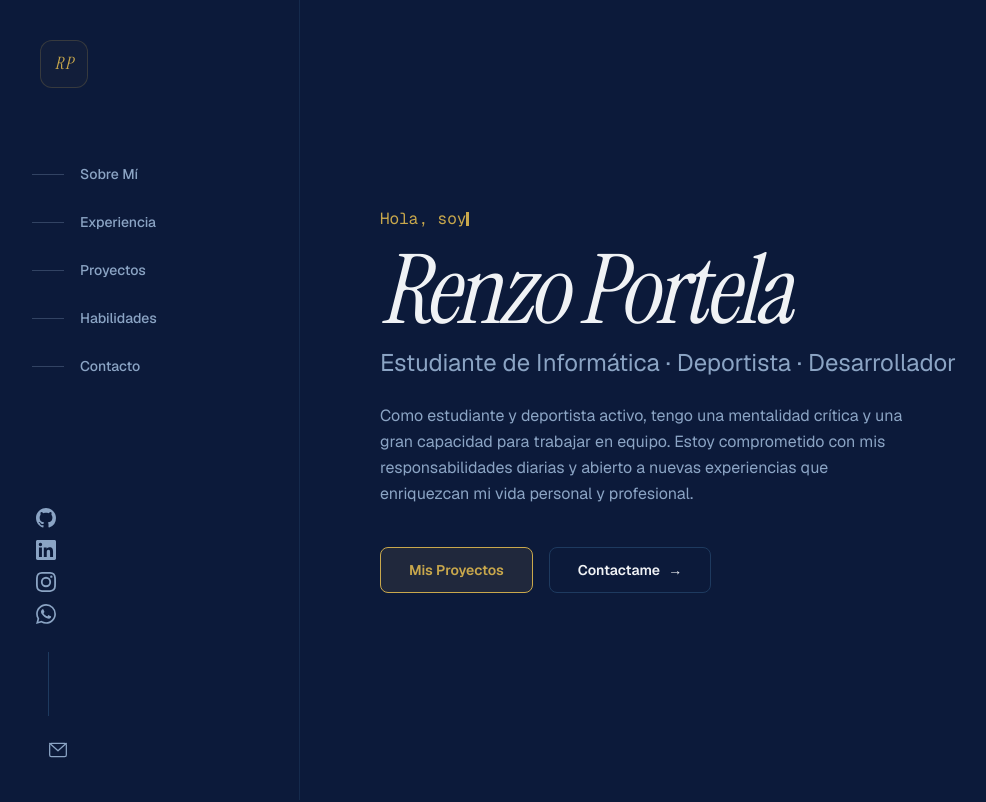
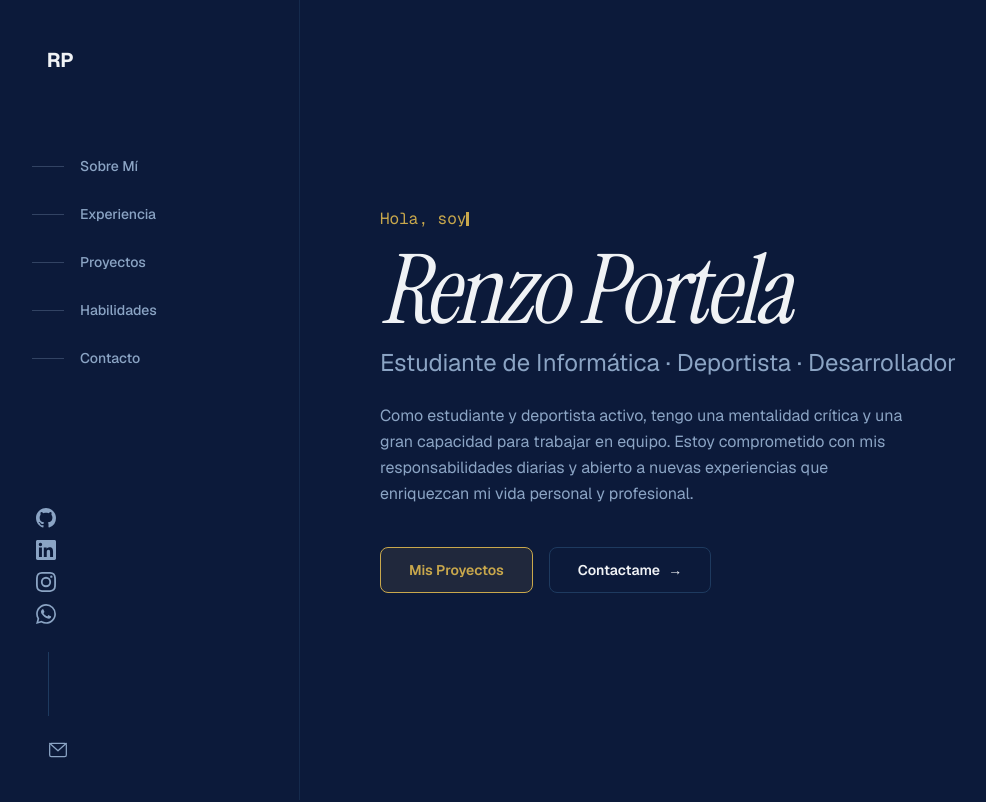
Before and after one commit to renzo23rc/portfolioRP, a Next.js app: page / in a window 1280 px wide. Shown: the top 802 px of the page, without its empty margins (0-986 px from the left). Built offline with nearby package versions, Linux system fonts and the light colour scheme.

Commit message:
refactor: simplify brand logo to bare initials without container

```diff
--- a/src/components/brand-logo.tsx
+++ b/src/components/brand-logo.tsx
@@ -8,43 +8,24 @@ export function BrandLogo() {
 
   return (
     <Link href="#hero" className="group block">
-      <div className="relative flex h-12 w-12 items-center justify-center">
-        {/* Subtle background shape */}
-        <motion.div
-          className="absolute inset-0 rounded-xl border border-primary/20 bg-primary/[0.03] transition-colors group-hover:border-primary/40 group-hover:bg-primary/[0.06]"
-          initial={false}
-        />
-
-        {/* Initials */}
-        <div className="relative z-10 flex items-center gap-[1px]">
+      <div className="relative flex h-10 w-10 items-center justify-center">
         <motion.span
-            className="font-display text-[17px] italic tracking-[0.02em] text-primary"
-            initial={reduce ? false : { y: 8, opacity: 0 }}
-            animate={reduce ? false : { y: 0, opacity: 1 }}
-            transition={{ delay: 0, duration: 0.5, ease: [0.16, 1, 0.3, 1] }}
+          className="text-xl font-bold tracking-tight text-foreground transition-colors group-hover:text-primary"
+          initial={reduce ? false : { opacity: 0, x: -6 }}
+          animate={reduce ? false : { opacity: 1, x: 0 }}
+          transition={{ duration: 0.4, ease: [0.16, 1, 0.3, 1] }}
         >
           R
         </motion.span>
         <motion.span
-            className="font-display text-[17px] italic tracking-[0.02em] text-primary"
-            initial={reduce ? false : { y: 8, opacity: 0 }}
-            animate={reduce ? false : { y: 0, opacity: 1 }}
-            transition={{ delay: 0.15, duration: 0.5, ease: [0.16, 1, 0.3, 1] }}
+          className="text-xl font-bold tracking-tight text-foreground transition-colors group-hover:text-primary"
+          initial={reduce ? false : { opacity: 0, x: 6 }}
+          animate={reduce ? false : { opacity: 1, x: 0 }}
+          transition={{ delay: 0.1, duration: 0.4, ease: [0.16, 1, 0.3, 1] }}
         >
           P
         </motion.span>
       </div>
-
-        {/* Hover glow ring */}
-        <motion.div
-          className="absolute -inset-1 rounded-xl opacity-0 blur-sm transition-opacity duration-300 group-hover:opacity-100"
-          style={{
-            background:
-              "radial-gradient(circle, rgba(201,168,76,0.15) 0%, transparent 70%)",
-          }}
-          aria-hidden="true"
-        />
-      </div>
     </Link>
   );
 }
```
Lines whose indentation alone changed are shown as unchanged.
